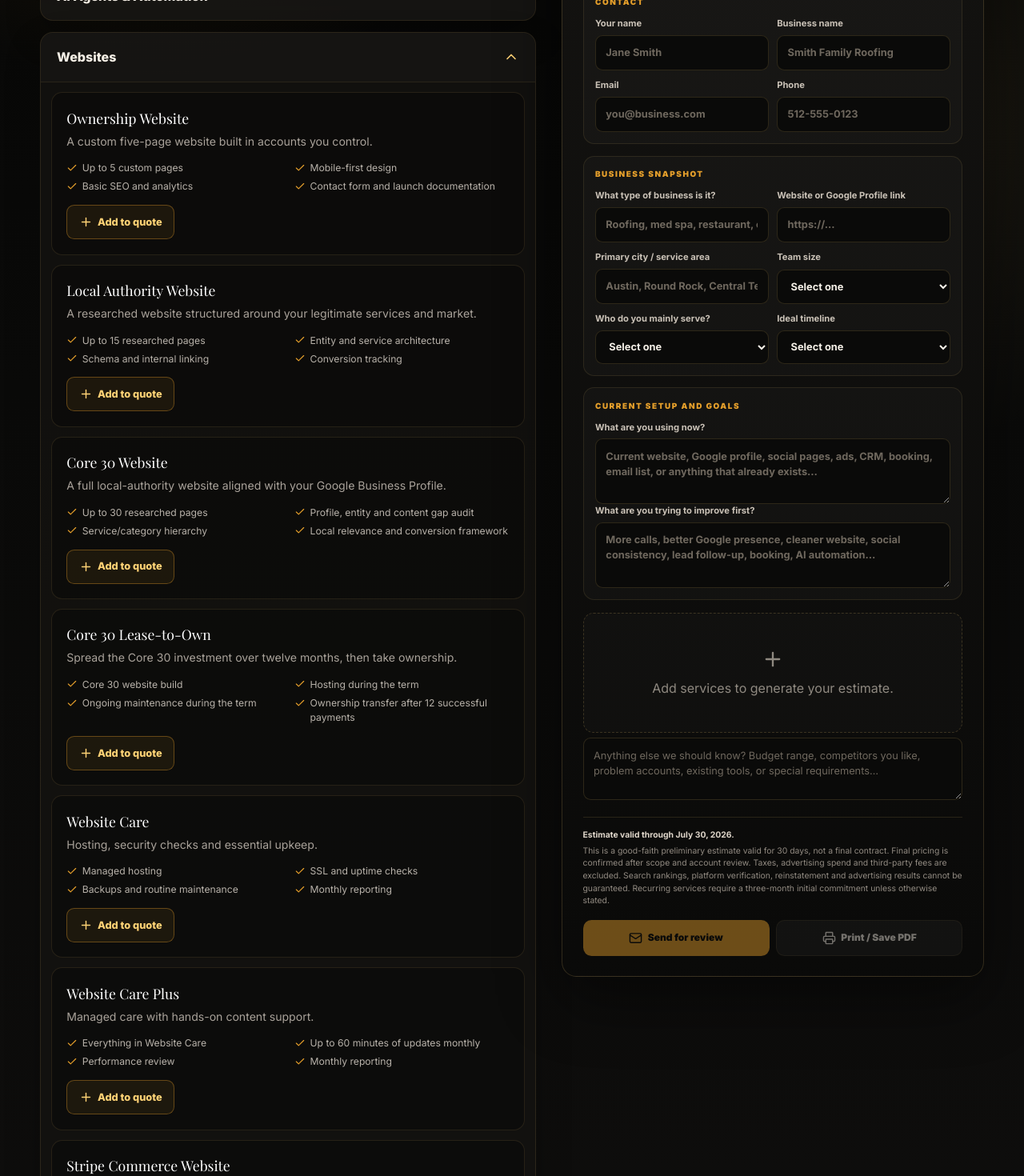
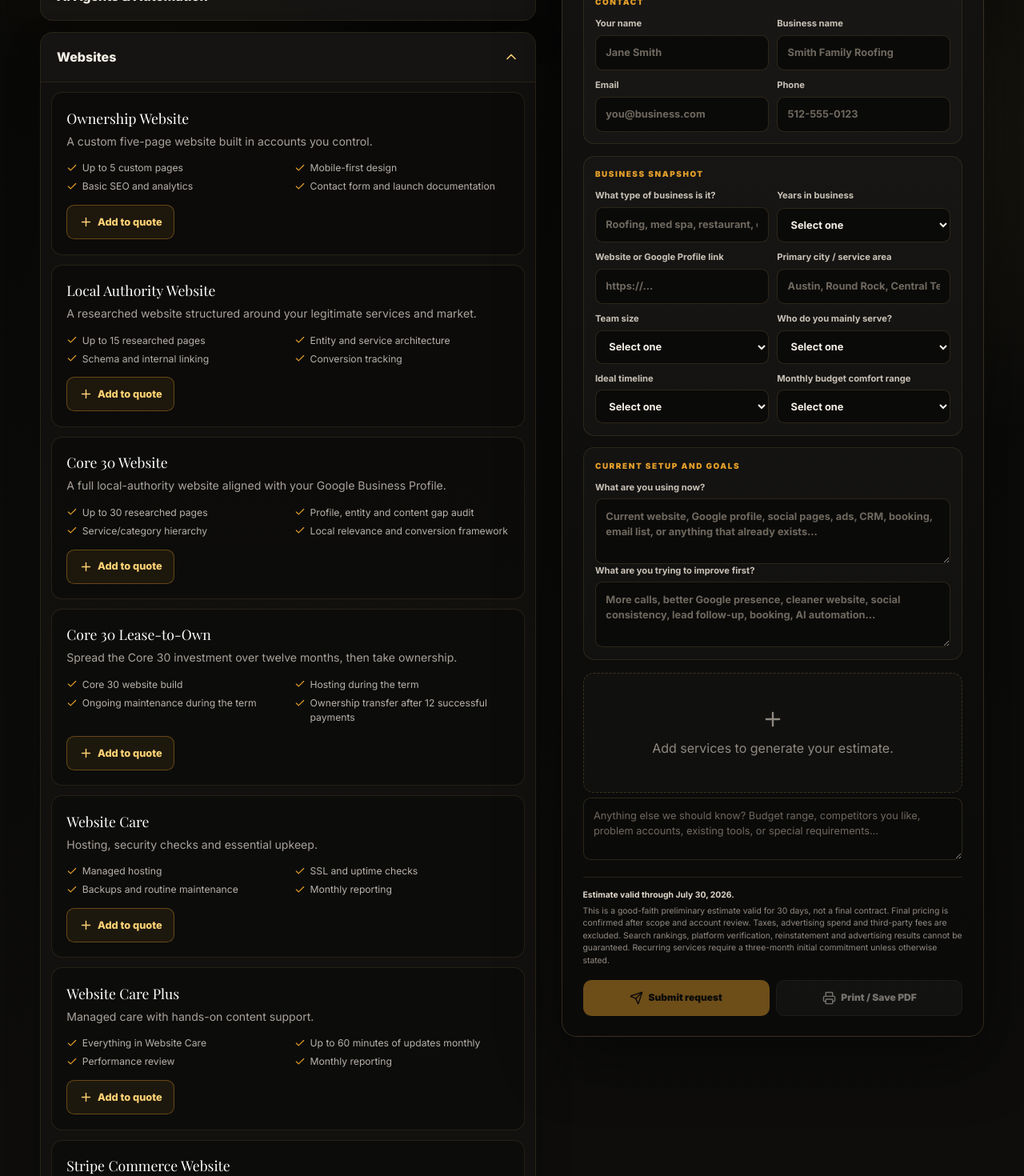
Before and after one commit to Albright-Digital-Solutions/albright-digital-solutions, a React (Vite) app: page /quote in a window 1280 px wide. Shown: the part 779-2249 px from the top of the page at 80% size. Built offline with nearby package versions, Linux system fonts and the light colour scheme; a web font is replaced by a local one.

Commit message:
Add quote submission endpoint and qualifying fields

```diff
--- /dev/null
+++ b/api/quote.ts
@@ -0,0 +1,142 @@
+const fallbackRecipient = 'jason@albrightdigitalsolutions.com';
+
+type QuotePayload = {
+  quoteNumber?: string;
+  quoteDate?: string;
+  validUntil?: string;
+  client?: Record<string, string>;
+  selectedItems?: Array<{
+    name: string;
+    category: string;
+    summary?: string;
+    oneTime?: number;
+    monthly?: number;
+    term?: string;
+  }>;
+  totals?: {
+    oneTime: number;
+    monthly: number;
+  };
+};
+
+const money = (value = 0) => new Intl.NumberFormat('en-US', {
+  style: 'currency',
+  currency: 'USD',
+  maximumFractionDigits: 0,
+}).format(value);
+
+const clean = (value?: string) => value?.trim() || 'Not provided';
+
+function buildEmailHtml(payload: QuotePayload) {
+  const client = payload.client || {};
+  const items = payload.selectedItems || [];
+  const totals = payload.totals || { oneTime: 0, monthly: 0 };
+
+  const detailRows = [
+    ['Name', client.name],
+    ['Business', client.business],
+    ['Email', client.email],
+    ['Phone', client.phone],
+    ['Business type', client.industry],
+    ['Years in business', client.yearsInBusiness],
+    ['Website / profile', client.website],
+    ['Service area', client.location],
+    ['Team size', client.teamSize],
+    ['Customer type', client.customerType],
+    ['Timeline', client.timeline],
+    ['Budget comfort range', client.budgetRange],
+    ['Current setup', client.currentSetup],
+    ['Primary goals', client.goals],
+    ['Additional notes', client.notes],
+  ];
+
+  return `
+    <div style="font-family: Arial, sans-serif; color: #171717; line-height: 1.5;">
+      <h1 style="margin: 0 0 8px;">Custom quote request ${payload.quoteNumber || ''}</h1>
+      <p style="margin: 0 0 20px; color: #555;">Submitted from albrightdigitalsolutions.com/quote</p>
+
+      <h2 style="font-size: 18px; margin: 24px 0 10px;">Business details</h2>
+      <table cellpadding="8" cellspacing="0" style="border-collapse: collapse; width: 100%; max-width: 760px;">
+        ${detailRows.map(([label, value]) => `
+          <tr>
+            <td style="border: 1px solid #e5e5e5; font-weight: bold; width: 190px; background: #fafafa;">${label}</td>
+            <td style="border: 1px solid #e5e5e5;">${clean(value)}</td>
+          </tr>
+        `).join('')}
+      </table>
+
+      <h2 style="font-size: 18px; margin: 24px 0 10px;">Selected services</h2>
+      <table cellpadding="8" cellspacing="0" style="border-collapse: collapse; width: 100%; max-width: 760px;">
+        <tr>
+          <th align="left" style="border: 1px solid #e5e5e5; background: #111; color: #fff;">Service</th>
+          <th align="left" style="border: 1px solid #e5e5e5; background: #111; color: #fff;">Category</th>
+          <th align="right" style="border: 1px solid #e5e5e5; background: #111; color: #fff;">One-time</th>
+          <th align="right" style="border: 1px solid #e5e5e5; background: #111; color: #fff;">Monthly</th>
+        </tr>
+        ${items.map((item) => `
+          <tr>
+            <td style="border: 1px solid #e5e5e5;"><strong>${item.name}</strong><br><span style="color: #666;">${item.summary || ''}</span></td>
+            <td style="border: 1px solid #e5e5e5;">${item.category}</td>
+            <td align="right" style="border: 1px solid #e5e5e5;">${item.oneTime ? money(item.oneTime) : '—'}</td>
+            <td align="right" style="border: 1px solid #e5e5e5;">${item.monthly ? `${money(item.monthly)}/mo` : '—'}</td>
+          </tr>
+        `).join('')}
+      </table>
+
+      <h2 style="font-size: 18px; margin: 24px 0 10px;">Estimate totals</h2>
+      <p><strong>Estimated one-time:</strong> ${money(totals.oneTime)}</p>
+      <p><strong>Estimated monthly:</strong> ${money(totals.monthly)}/month</p>
+      <p style="color: #666; font-size: 13px;">Estimate valid through ${payload.validUntil || '30 days from submission'}.</p>
+    </div>
+  `;
+}
+
+export default async function handler(req: any, res: any) {
+  if (req.method !== 'POST') {
+    res.setHeader('Allow', 'POST');
+    return res.status(405).json({ error: 'Method not allowed' });
+  }
+
+  const payload = req.body as QuotePayload;
+  const recipient = process.env.QUOTE_TO_EMAIL || fallbackRecipient;
+  const from = process.env.QUOTE_FROM_EMAIL || 'Albright Digital Solutions <quotes@albrightdigitalsolutions.com>';
+  const resendApiKey = process.env.RESEND_API_KEY;
+
+  if (!payload?.selectedItems?.length) {
+    return res.status(400).json({ error: 'Please select at least one service.' });
+  }
+
+  if (!resendApiKey) {
+    return res.status(503).json({
+      error: 'Quote submissions are not configured yet. Please add RESEND_API_KEY in Vercel.',
+    });
+  }
+
+  const client = payload.client || {};
+  const subjectName = clean(client.business || client.name);
+
+  const response = await fetch('https://api.resend.com/emails', {
+    method: 'POST',
+    headers: {
+      Authorization: `Bearer ${resendApiKey}`,
+      'Content-Type': 'application/json',
+    },
+    body: JSON.stringify({
+      from,
+      to: recipient,
+      reply_to: client.email || undefined,
+      subject: `Custom quote request — ${subjectName}`,
+      html: buildEmailHtml(payload),
+    }),
+  });
+
+  if (!response.ok) {
+    const detail = await response.text();
+    return res.status(502).json({
+      error: 'Unable to send quote request right now.',
+      detail,
+    });
+  }
+
+  return res.status(200).json({ ok: true });
+}
--- a/src/index.css
+++ b/src/index.css
@@ -553,6 +553,9 @@ body {
 .quote-actions button { border: 0; border-radius: .65rem; background: var(--color-brand-accent); color: #0a0a09; font-weight: 900; font-size: .75rem; padding: .78rem; display: flex; justify-content: center; align-items: center; gap: .4rem; cursor: pointer; }
 .quote-actions .quote-print { background: rgba(255, 255, 255, .08); color: #f5efe5; border: 1px solid rgba(255, 210, 117, .12); }
 .quote-actions button:disabled { opacity: .45; cursor: not-allowed; }
+.quote-submit-message { margin-top: .75rem; border-radius: .65rem; padding: .75rem .85rem; font-size: .74rem; line-height: 1.45; border: 1px solid rgba(255, 210, 117, .14); background: rgba(255, 255, 255, .035); color: #d8d0c4; }
+.quote-submit-message--success { border-color: rgba(34, 197, 94, .28); background: rgba(34, 197, 94, .08); color: #bbf7d0; }
+.quote-submit-message--error { border-color: rgba(248, 113, 113, .32); background: rgba(248, 113, 113, .08); color: #fecaca; }
 .print-only { display: none; }
 
 @media (max-width: 900px) {
--- a/src/pages/QuoteBuilder.tsx
+++ b/src/pages/QuoteBuilder.tsx
@@ -1,5 +1,5 @@
 import { useMemo, useState } from 'react';
-import { Check, ChevronDown, FileText, Mail, Plus, Printer, Trash2 } from 'lucide-react';
+import { Check, ChevronDown, FileText, Plus, Printer, Send, Trash2 } from 'lucide-react';
 import SchemaMarkup, { breadcrumbSchema, BUSINESS } from '../components/SchemaMarkup';
 import { money, quoteCatalog } from '../data/quoteCatalog';
 
@@ -17,15 +17,18 @@ export default function QuoteBuilder() {
     email: '',
     phone: '',
     industry: '',
+    yearsInBusiness: '',
     website: '',
     location: '',
     teamSize: '',
     customerType: '',
     timeline: '',
+    budgetRange: '',
     currentSetup: '',
     goals: '',
     notes: '',
   });
+  const [submitState, setSubmitState] = useState<{ type: 'idle' | 'success' | 'error'; message: string }>({ type: 'idle', message: '' });
   const categories = [...new Set(quoteCatalog.map((item) => item.category))];
   const selectedItems = quoteCatalog.filter((item) => selected.includes(item.id));
   const oneTime = useMemo(() => selectedItems.reduce((sum, item) => sum + (item.oneTime || 0), 0), [selectedItems]);
@@ -36,28 +39,37 @@ export default function QuoteBuilder() {
     ? current.filter((item) => item !== id)
     : [...current, id]);
 
-  const emailQuote = () => {
-    const lines = selectedItems.map((item) => `- ${item.name}${item.oneTime ? ` | ${money(item.oneTime)} one-time` : ''}${item.monthly ? ` | ${money(item.monthly)}/month` : ''}`);
-    const body = [
-      `Custom quote request ${quoteNumber}`,
-      `Name: ${client.name}`,
-      `Business: ${client.business}`,
-      `Email: ${client.email}`,
-      `Phone: ${client.phone}`,
-      `Industry / business type: ${client.industry}`,
-      `Website / profile link: ${client.website}`,
-      `Service area: ${client.location}`,
-      `Team size: ${client.teamSize}`,
-      `Customer type: ${client.customerType}`,
-      `Timeline: ${client.timeline}`,
-      `Current digital setup: ${client.currentSetup}`,
-      `Main goals: ${client.goals}`,
-      '', 'Selected services:', ...lines,
-      '', `Estimated one-time total: ${money(oneTime)}`,
-      `Estimated monthly total: ${money(monthly)}/month`,
-      '', `Additional notes: ${client.notes}`,
-    ].join('\n');
-    window.location.href = `mailto:${BUSINESS.email}?subject=${encodeURIComponent(`Custom quote request — ${client.business || client.name || quoteNumber}`)}&body=${encodeURIComponent(body)}`;
+  const submitQuote = async () => {
+    if (!selectedItems.length) return;
+    setSubmitState({ type: 'idle', message: 'Sending your request…' });
+
+    try {
+      const response = await fetch('/api/quote', {
+        method: 'POST',
+        headers: { 'Content-Type': 'application/json' },
+        body: JSON.stringify({
+          quoteNumber,
+          quoteDate: dateFormat.format(quoteDate),
+          validUntil: dateFormat.format(validUntil),
+          client,
+          selectedItems,
+          totals: { oneTime, monthly },
+        }),
+      });
+
+      const result = await response.json().catch(() => ({}));
+
+      if (!response.ok) {
+        throw new Error(result.error || 'Unable to submit the quote request right now.');
+      }
+
+      setSubmitState({ type: 'success', message: 'Quote request sent. We will review it and follow up shortly.' });
+    } catch (error) {
+      setSubmitState({
+        type: 'error',
+        message: error instanceof Error ? error.message : 'Unable to submit the quote request right now.',
+      });
+    }
   };
 
   return (
@@ -126,6 +138,16 @@ export default function QuoteBuilder() {
               <span>Business snapshot</span>
               <div className="quote-form-grid">
                 <label>What type of business is it?<input aria-label="Business type" placeholder="Roofing, med spa, restaurant, consulting…" value={client.industry} onChange={(e) => setClient({ ...client, industry: e.target.value })} /></label>
+                <label>Years in business
+                  <select aria-label="Years in business" value={client.yearsInBusiness} onChange={(e) => setClient({ ...client, yearsInBusiness: e.target.value })}>
+                    <option value="">Select one</option>
+                    <option>Not open yet</option>
+                    <option>Less than 1 year</option>
+                    <option>1–3 years</option>
+                    <option>4–10 years</option>
+                    <option>10+ years</option>
+                  </select>
+                </label>
                 <label>Website or Google Profile link<input aria-label="Website or profile link" placeholder="https://..." value={client.website} onChange={(e) => setClient({ ...client, website: e.target.value })} /></label>
                 <label>Primary city / service area<input aria-label="Primary service area" placeholder="Austin, Round Rock, Central Texas…" value={client.location} onChange={(e) => setClient({ ...client, location: e.target.value })} /></label>
                 <label>Team size
@@ -156,6 +178,17 @@ export default function QuoteBuilder() {
                     <option>Planning ahead</option>
                   </select>
                 </label>
+                <label>Monthly budget comfort range
+                  <select aria-label="Monthly budget comfort range" value={client.budgetRange} onChange={(e) => setClient({ ...client, budgetRange: e.target.value })}>
+                    <option value="">Select one</option>
+                    <option>Under $500/month</option>
+                    <option>$500–$1,000/month</option>
+                    <option>$1,000–$2,500/month</option>
+                    <option>$2,500+/month</option>
+                    <option>Project-only for now</option>
+                    <option>Not sure yet</option>
+                  </select>
+                </label>
               </div>
             </div>
 
@@ -167,7 +200,7 @@ export default function QuoteBuilder() {
           </div>
           {(client.name || client.business || client.email || client.phone || client.industry || client.location || client.teamSize) && <div className="quote-client-print print-only">
             <strong>{client.business || client.name}</strong><br />{client.name}{client.business && client.name ? <br /> : null}{client.email}<br />{client.phone}
-            <br />{client.industry}{client.location ? ` · ${client.location}` : ''}{client.teamSize ? ` · ${client.teamSize}` : ''}
+            <br />{client.industry}{client.yearsInBusiness ? ` · ${client.yearsInBusiness}` : ''}{client.location ? ` · ${client.location}` : ''}{client.teamSize ? ` · ${client.teamSize}` : ''}
           </div>}
 
           {selectedItems.length === 0 ? <div className="quote-empty"><Plus size={28} /><p>Add services to generate your estimate.</p></div> : <>
@@ -196,9 +229,10 @@ export default function QuoteBuilder() {
             <p>This is a good-faith preliminary estimate valid for 30 days, not a final contract. Final pricing is confirmed after scope and account review. Taxes, advertising spend and third-party fees are excluded. Search rankings, platform verification, reinstatement and advertising results cannot be guaranteed. Recurring services require a three-month initial commitment unless otherwise stated.</p>
           </div>
           <div className="quote-actions no-print">
-            <button onClick={emailQuote} disabled={!selectedItems.length}><Mail size={17} /> Send for review</button>
+            <button onClick={submitQuote} disabled={!selectedItems.length || submitState.message === 'Sending your request…'}><Send size={17} /> {submitState.message === 'Sending your request…' ? 'Sending…' : 'Submit request'}</button>
             <button className="quote-print" onClick={() => window.print()} disabled={!selectedItems.length}><Printer size={17} /> Print / Save PDF</button>
           </div>
+          {submitState.message && <p className={`quote-submit-message quote-submit-message--${submitState.type}`}>{submitState.message}</p>}
         </aside>
       </section>
     </div>
```
